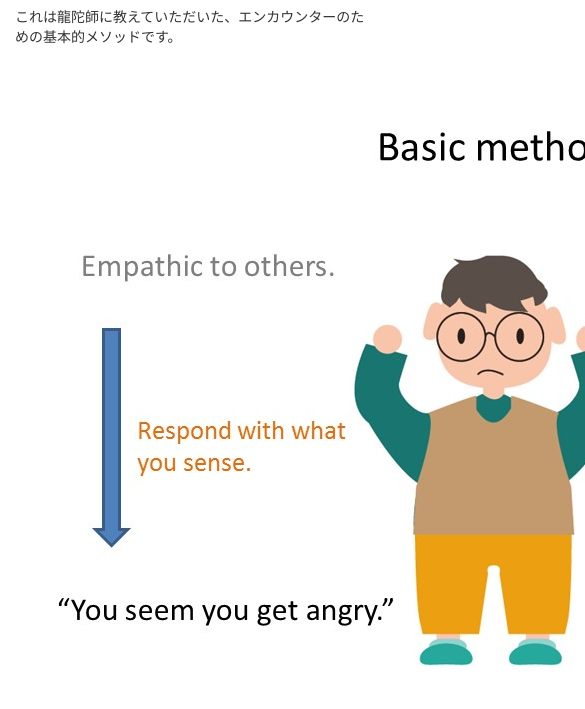
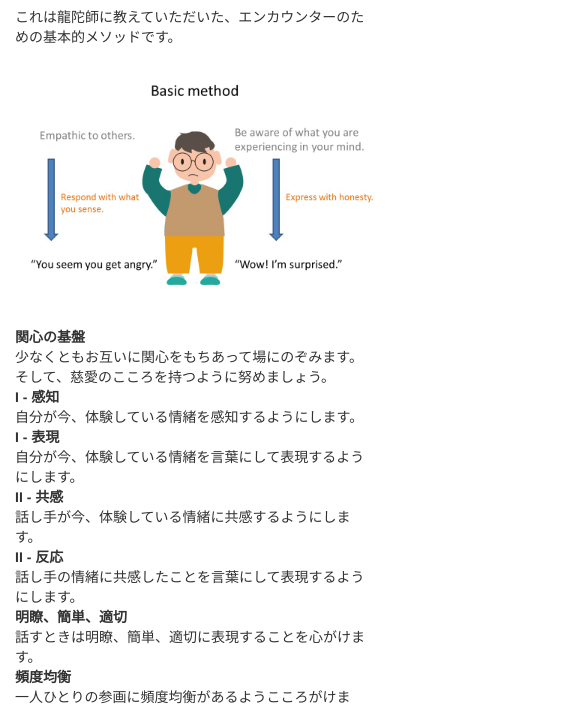
Before and after one commit to kjok/JP, a plain HTML site: page index.html at #/pages/meg_base in a window 390 px wide. Shown: the part 133-842 px from the top of the page, 585 px wide, since content can reach past the window. Drawn offline with nearby package versions, Linux system fonts and the light colour scheme.

Commit message:
made image responsive

```diff
--- a/pages/meg_base.html
+++ b/pages/meg_base.html
@@ -1,7 +1,7 @@
 <h1 align="center">Meg の要領</h1>
 <p>
 	これは龍陀師に教えていただいた、エンカウンターのための基本的メソッドです。</p>
-<img class="picture right" src="images/meg-e.jpg" />
+<img class="img-responsive center-block" src="images/meg-e.jpg" />
 <dl>
 	<dt>関心の基盤</dt>
 	<dd>少なくともお互いに関心をもちあって場にのぞみます。そして、慈愛のこころを持つように努めましょう。</dd>
```
